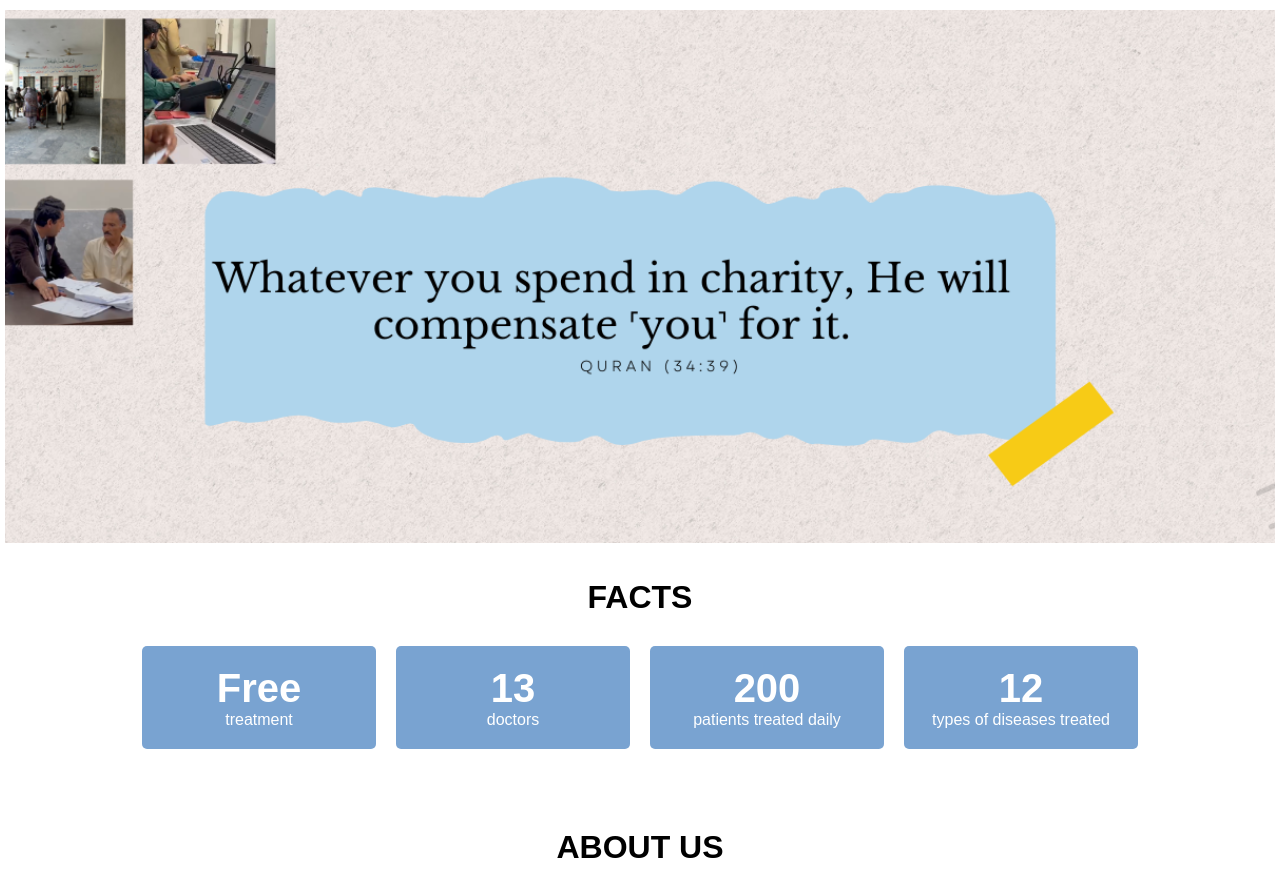
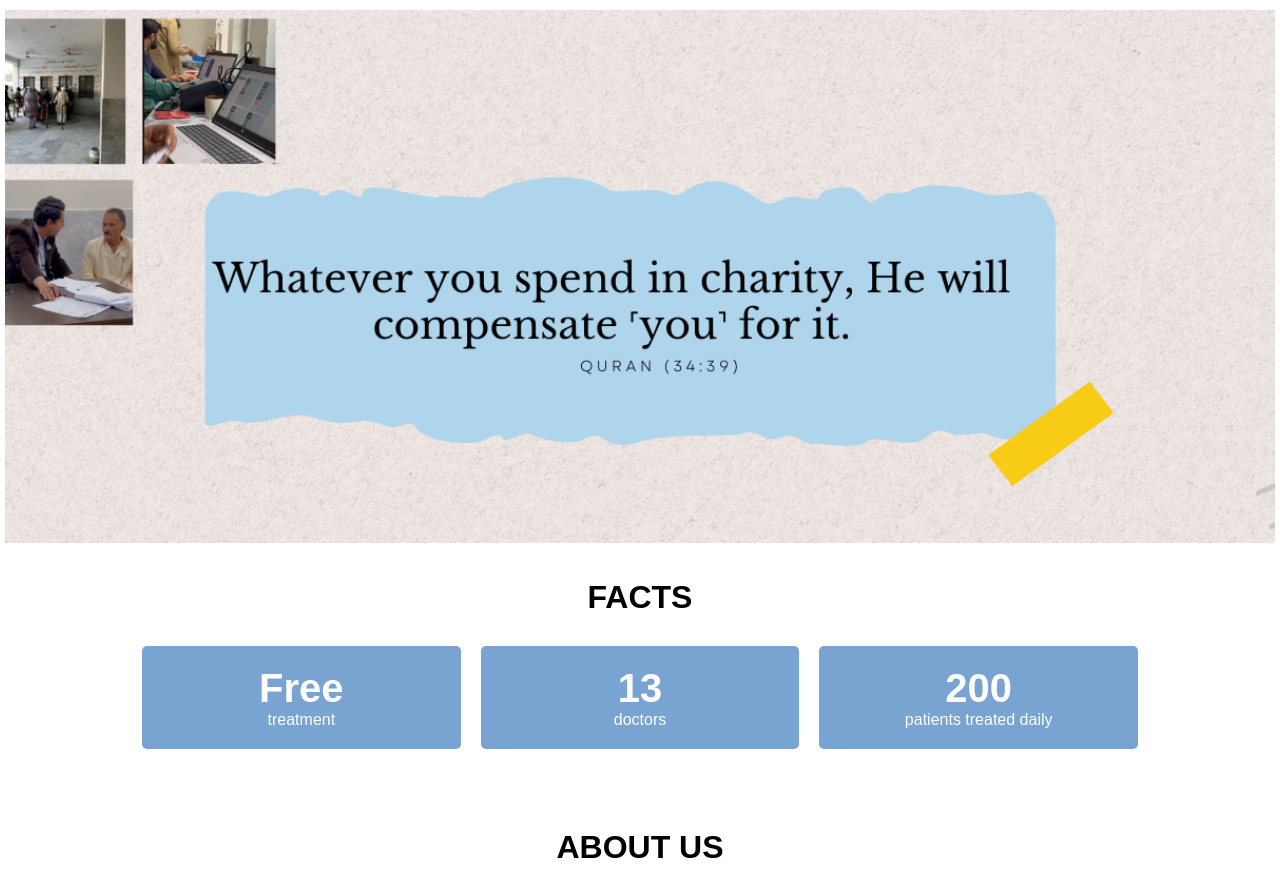
Before and after one commit to darulrehmat/trust, a plain HTML site: page index.html in a window 1280 px wide. Shown: the part 75-958 px from the top of the page. Drawn offline with Linux system fonts and the light colour scheme.

Commit message:
Update facts

```diff
--- a/index.html
+++ b/index.html
@@ -72,10 +72,6 @@
                 <div class="box">
                     <span class="large-text">200</span>
                     <div class="small-text">patients treated daily</div>
-                </div>
-                <div class="box">
-                    <span class="large-text">12</span>
-                    <div class="small-text">types of diseases treated</div>
                 </div>
             </div>
         </div>
```
